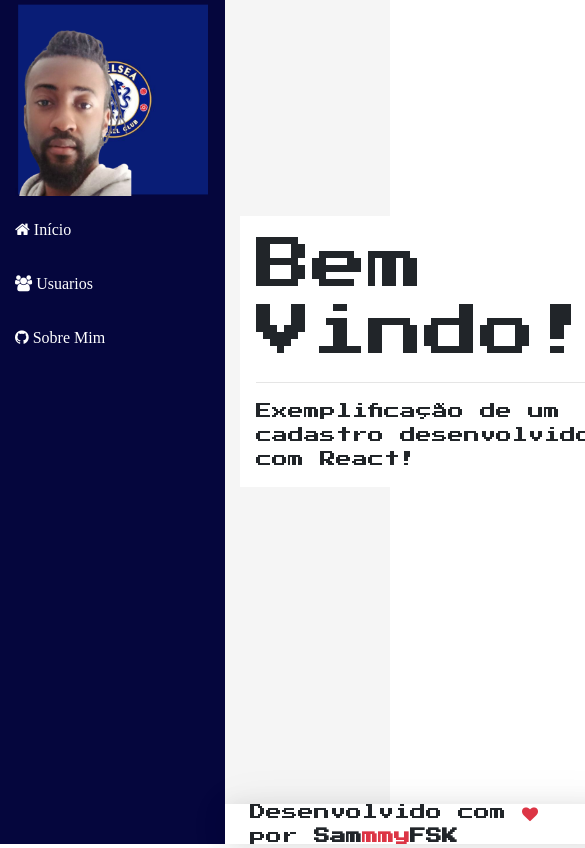
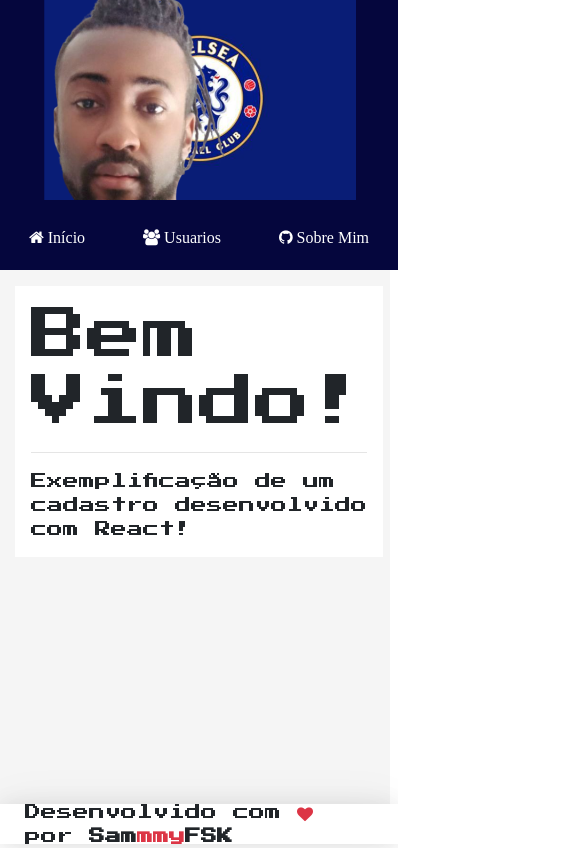
Before and after one commit to samuelbatista3rios/frontend, a React (Create React App) app: page / in a window 390 px wide. Shown: the top 848 px of the page, 585 px wide, since content can reach past the window. Built offline with nearby package versions, Linux system fonts and the light colour scheme.

Commit message:
React Crud

```diff
--- a/src/components/main/App.css
+++ b/src/components/main/App.css
@@ -5,6 +5,7 @@
    --header-height: 200px;
    --aside-width: 225px;
    --footer-height: 40px;
+   --menu-top-height:70px;
 
    --shadow:
    0 2px 23px 0 rgba(0,0,0,0.1),
@@ -47,3 +48,35 @@
 footer.footer {
     grid-area: footer;
 }
+
+@media(max-width: 768px){
+    .app{
+        grid-template-rows:
+        var(--header-height)
+        var(--menu-top-height)
+        1fr
+        var(--footer-height);
+        grid-template-columns:var(--aside-width) 1fr;
+        grid-template-areas:
+        "logo header"
+        "menu menu"
+        "content content"
+        "footer footer";
+    }
+}
+
+@media(max-width: 576px) {
+    .app{
+        grid-template-rows:
+        var(--logo-height)
+        var(--menu-top-height)
+        1fr
+        var(--footer-height);
+        grid-template-columns: 1fr;
+        grid-template-areas:
+        "logo"
+        "menu"
+        "content"
+        "footer";
+    }
+}
--- a/src/components/template/Logo.css
+++ b/src/components/template/Logo.css
@@ -9,3 +9,9 @@
     padding:0px 15px;
     width:100%;
 }
+
+@media(max-width: 576px){
+    aside.logo img {
+        width:350px
+    }
+}
--- a/src/components/template/Nav.css
+++ b/src/components/template/Nav.css
@@ -15,3 +15,20 @@
 .menu a:hover {
     background: linear-gradient(135deg, #07a7e3 0%, #32dac3 100%);
 }
+
+@media(max-width: 768px) {
+    .menu {
+        display: flex;
+        justify-content: flex-start;
+        align-items: center;
+    }
+    .menu a {
+        display: inline;
+        padding:10px;
+        margin:0px
+    }
+    .menu {
+        height: 100%;
+        justify-content: space-around;
+    }
+}
--- a/src/components/user/UserCrud.jsx
+++ b/src/components/user/UserCrud.jsx
@@ -17,7 +17,15 @@
     list:[]
 }
 export default class UserCrud extends Component {
-                 state = { ...initialState };
+
+     state = { ...initialState };
+
+   //consulta pra trazer os usuarios  GET
+        componentWillMount(){
+          axios(baseUrl).then(resp =>{
+            this.setState({list: resp.data})
+          })
+        }
                  clear() {
                    this.setState({ user: initialState.user });
                  }
@@ -31,9 +39,9 @@
                      this.setState({ user: initialState.user, list });
                    });
                  }
-                 getUpdateList(user) {
+                 getUpdateList(user, add = true) {
                    const list = this.state.list.filter((u) => u.id !== user.id);
-                   list.unshift(user);
+                  if(add) list.unshift(user);
                    return list;
                  }
                  updateField(event) {
@@ -94,10 +102,59 @@
                      </div>
                    );
                  }
+
+                 load(user){
+                   this.setState({ user})
+                 }
+                 remove(user){
+                   axios.delete(`${baseUrl}/${user.id}`).then(resp =>{
+                     const list = this.getUpdateList(user, false)
+                     this.setState({ list})
+                   })
+                 }
+                 renderTable(){
+                   return(
+                     <table className="table mt-4">
+                       <thead>
+                         <tr>
+                         <th>Id</th>
+                           <th>Nome</th>
+                           <th>E-mail</th>
+                           <th>Ações</th>
+                         </tr>
+                       </thead>
+                       <tbody>
+                         {this.renderRows()}
+                       </tbody>
+                     </table>
+                   )
+                 }
+                 renderRows(){
+                   return this.state.list.map(user => {
+                     return(
+                       <tr key={user.id}>
+                         <td>{user.id}</td>
+                         <td>{user.name}</td>
+                         <td>{user.email}</td>
+                         <td>
+                           <button className="btn btn-warning"
+                           onClick={()=> this.load(user)}>
+                             <i className="fa fa-pencil"></i>
+                           </button>
+                           <button className="btn btn-danger ml-2"
+                           onClick={() => this.remove(user)}>
+                             <i className="fa fa-trash"></i>
+                           </button>
+                         </td>
+                       </tr>
+                     )
+                   })
+                 }
                  render() {
                    return (
                    <Main {...headerProps}>
                        {this.renderForm()}
+                       {this.renderTable()}
                        </Main>
                    )
                  }
```
